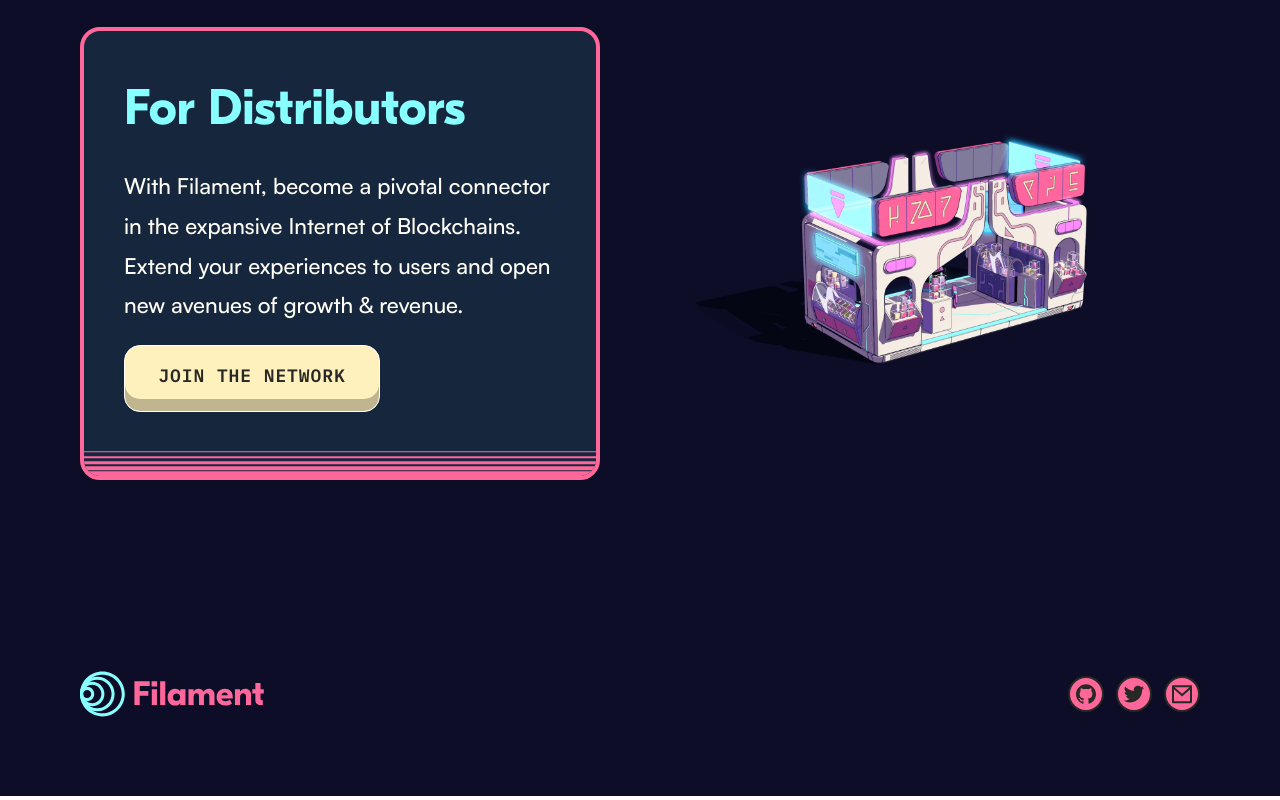
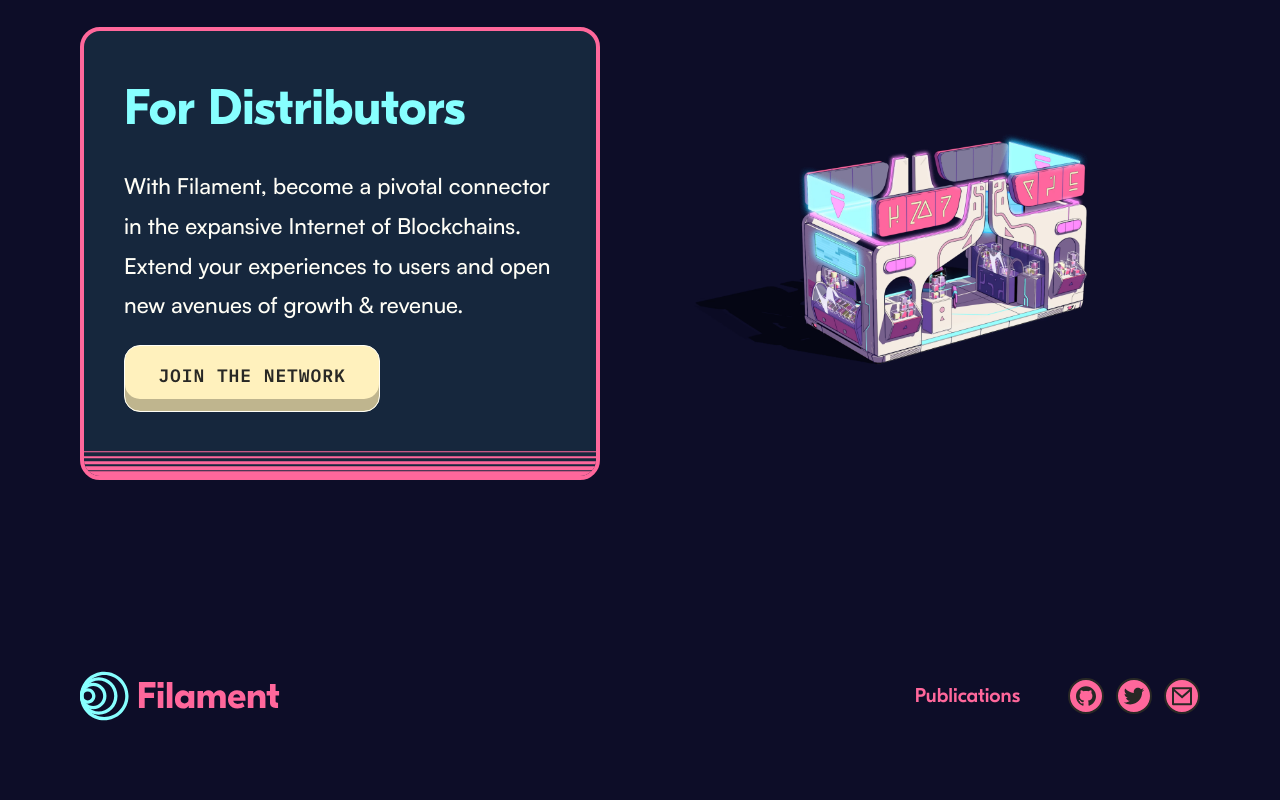
Before and after one commit to filament-zone/filament.zone, a SvelteKit app: page / in a window 1280 px wide. Shown: the part 1804-2604 px from the top of the page. Built offline with nearby package versions, Linux system fonts and the light colour scheme.

Commit message:
design: Structural and visual improvements

```diff
--- a/src/component/Navigation.svelte
+++ b/src/component/Navigation.svelte
@@ -1,10 +1,12 @@
 <script lang="ts">
 	import Link from 'component/Navigation/Link.svelte';
+
+	export let inverted = false;
 </script>
 
 <nav>
 	<ul>
-		<li><Link href="/publications" name="Publications" /></li>
+		<li><Link href="/publications" name="Publications" {inverted} /></li>
 	</ul>
 </nav>
 
@@ -23,12 +25,12 @@
 	}
 
 	li:not(:last-of-type) {
-		margin-right: 35px;
+		margin-right: 2.125rem;
 	}
 
 	@media @screen-xxs, @screen-xs, @screen-s {
 		li:not(:last-of-type) {
-			margin-right: 24px;
+			margin-right: 2rem;
 		}
 	}
 </style>
--- a/src/component/Navigation/Link.svelte
+++ b/src/component/Navigation/Link.svelte
@@ -3,9 +3,10 @@
 
 	export let href: string;
 	export let name: string;
+	export let inverted = false;
 </script>
 
-<a {href} class:current={$page.url.pathname.includes(href)}>{name}</a>
+<a class:inverted {href} class:current={$page.url.pathname.includes(href)}>{name}</a>
 
 <style lang="less">
 	@import 'src/styles/colors.less';
@@ -31,9 +32,11 @@
 		}
 	}
 
-	@media @screen-xxs {
-		a {
-			font-size: 0.875rem;
+	a.inverted {
+		color: @color-pink;
+
+		&:hover {
+			color: @color-primary-white;
 		}
 	}
 </style>
--- a/src/component/Page.svelte
+++ b/src/component/Page.svelte
@@ -105,7 +105,7 @@
 		& div {
 			order: 1;
 
-			height: 52px;
+			height: 3.25rem;
 		}
 
 		& div.comms {
@@ -126,10 +126,10 @@
 		justify-content: space-between;
 
 		padding: 40px 0px 50px 0px;
-	}
 
-	div.logo {
-		max-width: 13rem;
+		& div {
+			height: 3.25rem;
+		}
 	}
 
 	@media @screen-xs, @screen-s {
@@ -147,11 +147,11 @@
 			flex-basis: 100%;
 			height: 0;
 
-			margin-top: 1.5rem;
+			margin-top: 2rem;
 		}
 
 		#header div.navigation {
-			margin-right: auto;
+			margin: 0 auto;
 		}
 
 		#footer {
@@ -161,24 +161,14 @@
 		}
 
 		#footer div.comms {
+			margin-left: 0;
 			margin-top: 2rem;
 		}
 	}
 
 	@media @screen-xxs {
-		#header {
-			flex-direction: column;
-			align-items: center;
-		}
-
-		#header div {
-			height: 2rem;
-		}
-
-		#header div.comms {
-			margin: 0;
+		#header div.break {
 			margin-top: 1.5rem;
-			width: 120px;
 		}
 	}
 </style>
--- a/src/component/PageLanding.svelte
+++ b/src/component/PageLanding.svelte
@@ -6,6 +6,7 @@
 	import Comms from 'component/Comms.svelte';
 	import Container from 'component/Container.svelte';
 	import Logo from 'component/Logo.svelte';
+	import Navigation from './Navigation.svelte';
 	import Segment from 'component/Segment.svelte';
 
 	$: origin = $page.url.origin;
@@ -48,6 +49,10 @@
 					<div class="comms">
 						<Comms alternative />
 					</div>
+					<div class="break" />
+					<div class="navigation">
+						<Navigation inverted />
+					</div>
 				</div>
 			</Container>
 		</Segment>
@@ -81,17 +86,27 @@
 	#footer {
 		display: flex;
 		flex: 1;
+		flex-wrap: wrap;
 		align-items: center;
 		justify-content: space-between;
 
 		padding: 2.5rem 0rem 3rem 0rem;
 
-		div.logo {
-			height: 3rem;
+		& div {
+			order: 1;
+
+			height: 3.25rem;
 		}
-	}
 
-	@media @screen-xs, @screen-s {
+		& div.comms {
+			order: 3;
+
+			margin-left: 3rem;
+		}
+
+		& div.navigation {
+			margin-left: auto;
+		}
 	}
 
 	@media @screen-xxs, @screen-xs {
@@ -99,13 +114,27 @@
 			flex-direction: column;
 
 			padding: 0;
+
+			& div.comms {
+				order: 1;
+
+				margin-left: 0;
+			}
+
+			& div.break {
+				flex-basis: 100%;
+				height: 0;
+
+				margin-top: 2rem;
+			}
+
+			& div.navigation {
+				margin-left: 0;
+			}
 		}
 
 		#footer div.comms {
 			margin-top: 2rem;
 		}
 	}
-
-	@media @screen-xxs {
-	}
 </style>
--- a/src/lib/cms.ts
+++ b/src/lib/cms.ts
@@ -14,6 +14,7 @@ export type Metadata = {
 	published: string;
 	authors: string[];
 	state: State;
+	cover?: string;
 };
 
 export type Publication = {
--- a/src/routes/publications/+page.svelte
+++ b/src/routes/publications/+page.svelte
@@ -15,7 +15,7 @@
 	const { publications } = data as { publications: Publication[] };
 </script>
 
-<Page title="Filament Research" footerDividerColor={Color.White}>
+<Page title="Filament Publications" footerDividerColor={Color.White}>
 	<Segment slot="hero" color={Color.Blue}>
 		<Container>
 			<h1>Publications</h1>
@@ -37,11 +37,11 @@
 
 <style lang="less">
 	h1 {
-		padding-bottom: 50px;
+		padding-bottom: 3.125rem;
 	}
 
 	div.publication {
-		max-width: 1024px;
+		max-width: 64rem;
 
 		margin-bottom: 4rem;
 	}
--- a/src/routes/publications/[slug]/+page.svelte
+++ b/src/routes/publications/[slug]/+page.svelte
@@ -36,18 +36,20 @@
 </script>
 
 <Page
-	title="{publication.metadata.title} | Filament Research"
+	title="{publication.metadata.title} | Filament Publications"
 	description={publication.metadata.teaser}
 	footerDividerColor={Color.White}>
 	<Segment slot="hero" color={Color.Blue}>
-		<Container>
-			<h1>{publication.metadata.title}</h1>
-		</Container>
+		<div class="background" style="background-image: url({publication.metadata.cover})">
+			<Divider />
+			<Container>
+				<h1>{publication.metadata.title}</h1>
+			</Container>
+			<Divider color={Color.White} inverted />
+		</div>
 	</Segment>
 
 	<Segment color={Color.White} slot="content">
-		<Divider />
-
 		<Container direction={Direction.Row}>
 			<div class="publication">
 				<div id="toc">
@@ -64,10 +66,21 @@
 <style lang="less">
 	@import 'src/styles/responsive.less';
 
+	div.background {
+		height: 100%;
+		width: 100%;
+
+		background-attachment: scroll;
+		background-image: url('/img/hero-landscape.png');
+		background-position: center;
+		background-repeat: no-repeat;
+		background-size: cover;
+	}
+
 	h1 {
 		max-width: 56rem;
 
-		padding-bottom: 3.125rem;
+		padding: 4rem 0;
 	}
 
 	div.publication {
```
Also changed, not shown: src/component/Publication.svelte (+40 -13 lines), 1 other file (tests, documents, lock files or other folders).
